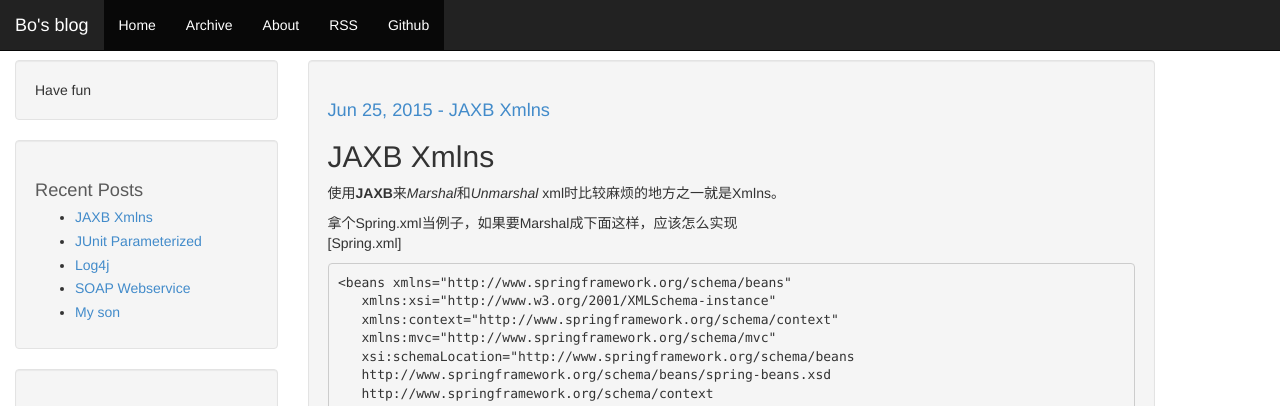
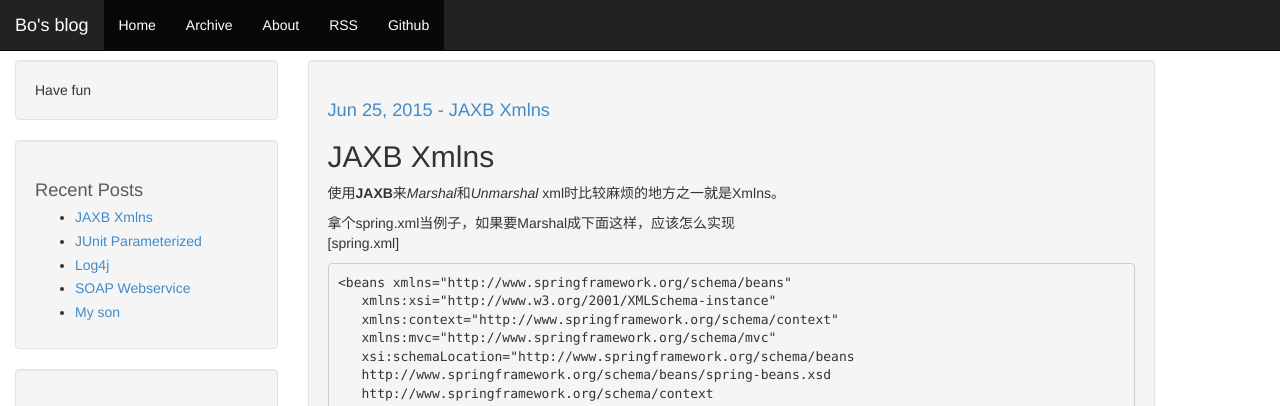
Before and after one commit to fungbo/fungbo.github.io, a Jekyll site: the page built from _posts/2015-06-25-Jaxb-xmlns.md, in a window 1280 px wide and 900 px high. Shown: the top 406 px of the window. Built offline with Jekyll 4.4.1, drawn with Linux system fonts in a browser that asks for light colours; Markdown is read by kramdown in place of the engine named in the settings.

```diff
--- a/_posts/2015-06-25-Jaxb-xmlns.md
+++ b/_posts/2015-06-25-Jaxb-xmlns.md
@@ -8,8 +8,8 @@ comments: false
 ##JAXB Xmlns
 使用**JAXB**来*Marshal*和*Unmarshal* xml时比较麻烦的地方之一就是Xmlns。
 
-拿个Spring.xml当例子，如果要Marshal成下面这样，应该怎么实现
-[Spring.xml]
+拿个spring.xml当例子，如果要Marshal成下面这样，应该怎么实现
+[spring.xml]
 
 	<beans xmlns="http://www.springframework.org/schema/beans"
        xmlns:xsi="http://www.w3.org/2001/XMLSchema-instance"
```
